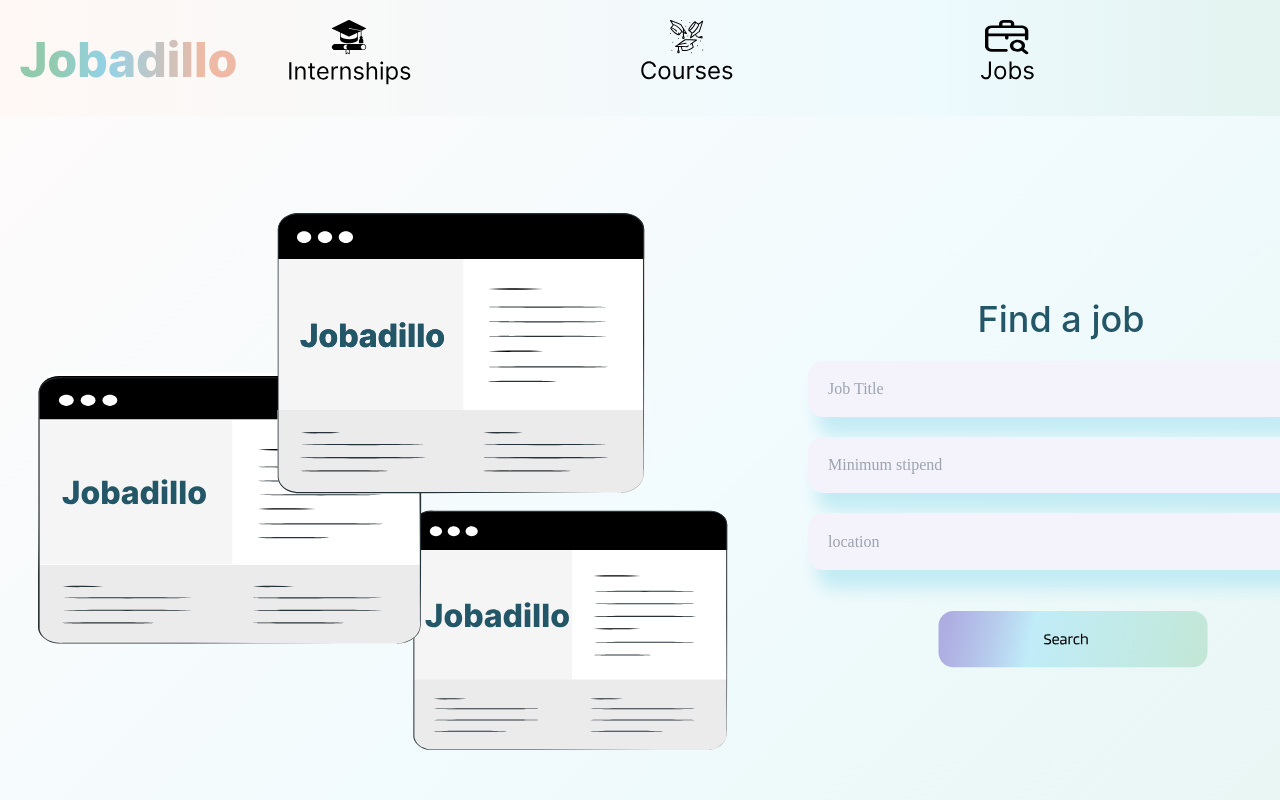
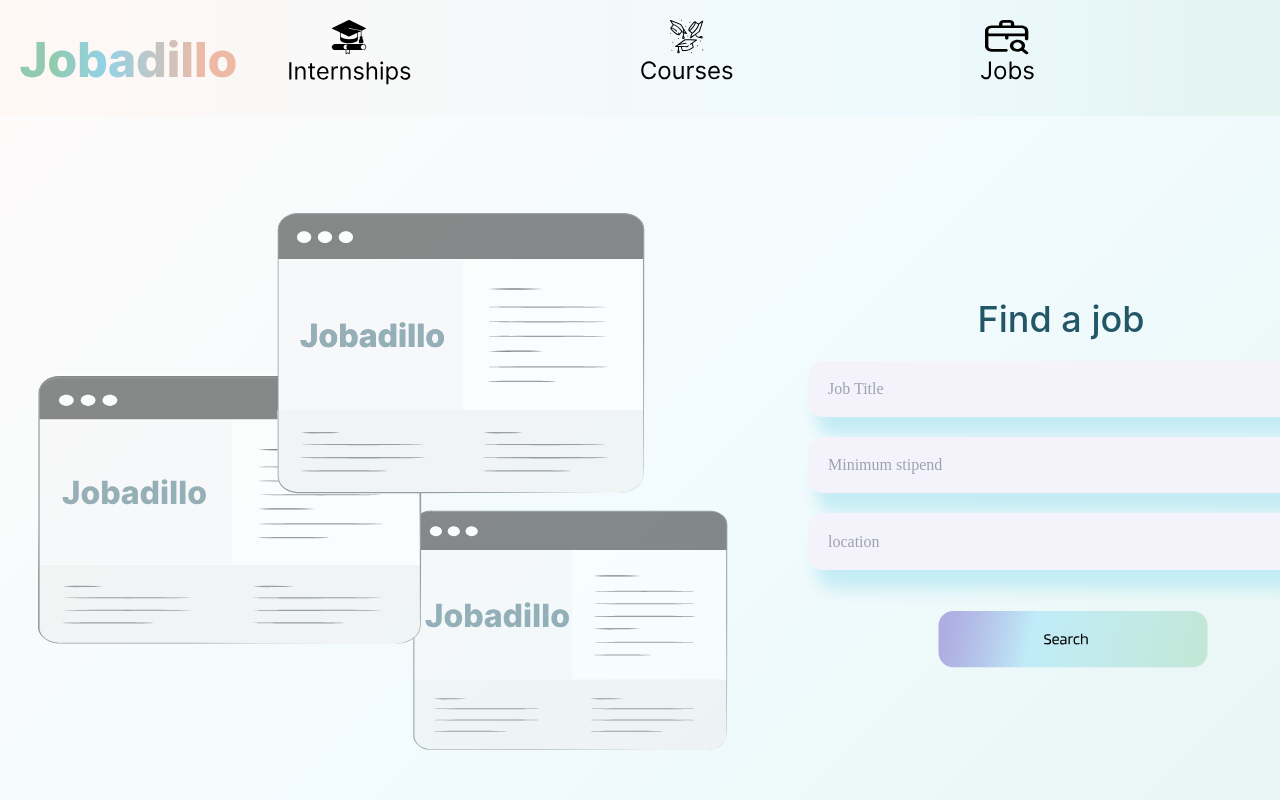
Before and after one commit to EL-Gazoly/Jobadillo, a React (Create React App) app: page /job-search in a window 1280 px wide. Shown: the top 800 px of the page. Built offline with nearby package versions, Linux system fonts and the light colour scheme; a web font is replaced by a local one.

Commit message:
edting the job-search page

```diff
--- a/src/components/job-search/JobSearch.css
+++ b/src/components/job-search/JobSearch.css
@@ -14,7 +14,7 @@ html {
 }
 .container {
   width: 100vw;
-  height: 100vh;
+  height: 100%;
   background: -moz-linear-gradient(
     -45deg,
     #fffbfa 0%,
@@ -69,8 +69,13 @@ html {
   color: #235666;
   margin-left: 128px;
 }
+.left {
+  filter: opacity(46%);
+  -webkit-filter: opacity(46%);
+  -moz-filter: opacity(46%);
+}
 
-input {
+.job-body input {
   /* Rectangle 12 */
 
   box-sizing: border-box;
@@ -93,7 +98,7 @@ input {
   -moz-box-shadow: 10px 18px 16px 1px rgba(196, 236, 244, 1);
   box-shadow: 10px 18px 16px 1px rgba(196, 236, 244, 1);
 }
-input:focus {
+.job-body input:focus {
   color: black;
   outline: none;
   border: 1px solid #a3e4f8;
@@ -107,4 +112,6 @@ input:focus {
   cursor: pointer;
   margin-left: 130px;
   margin-top: 40px;
+  justify-content: space-between;
+  align-content: flex-start;
 }
--- a/src/components/job-search/JobSearch.jsx
+++ b/src/components/job-search/JobSearch.jsx
@@ -3,7 +3,7 @@ import './JobSearch.css'
 import Navbar from '../navbar/Navbar.jsx'
 const JobSearch = () => {
   return (
-    <div className='container max-w-full'>
+    <div className='container max-w-full max-h-full'>
         <Navbar />
         <div className="job-body"
        >
```
